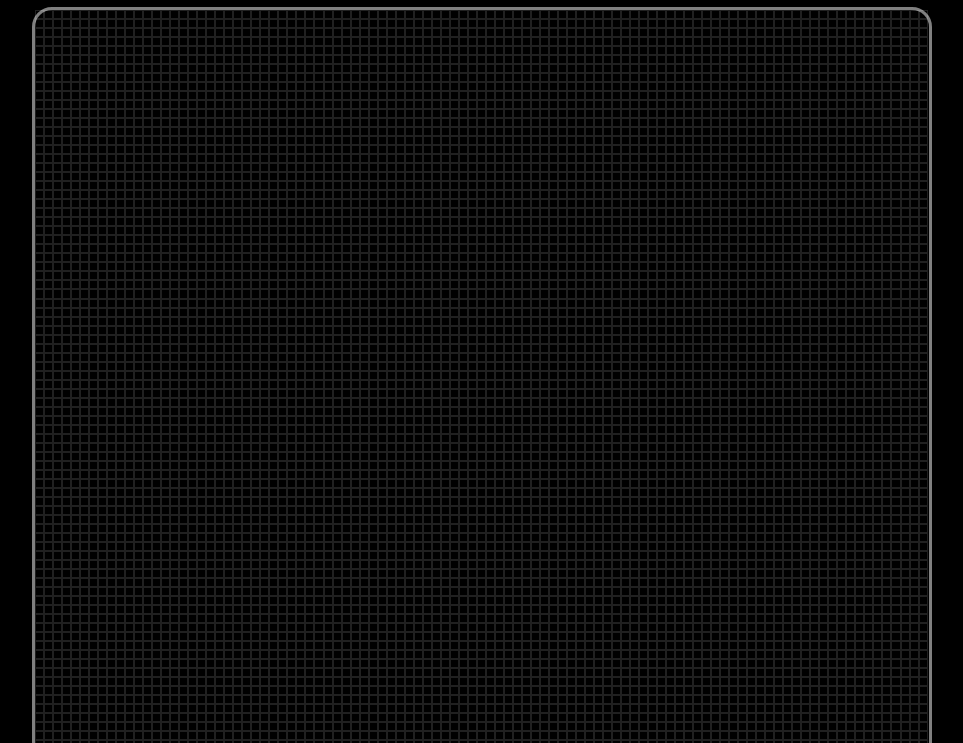
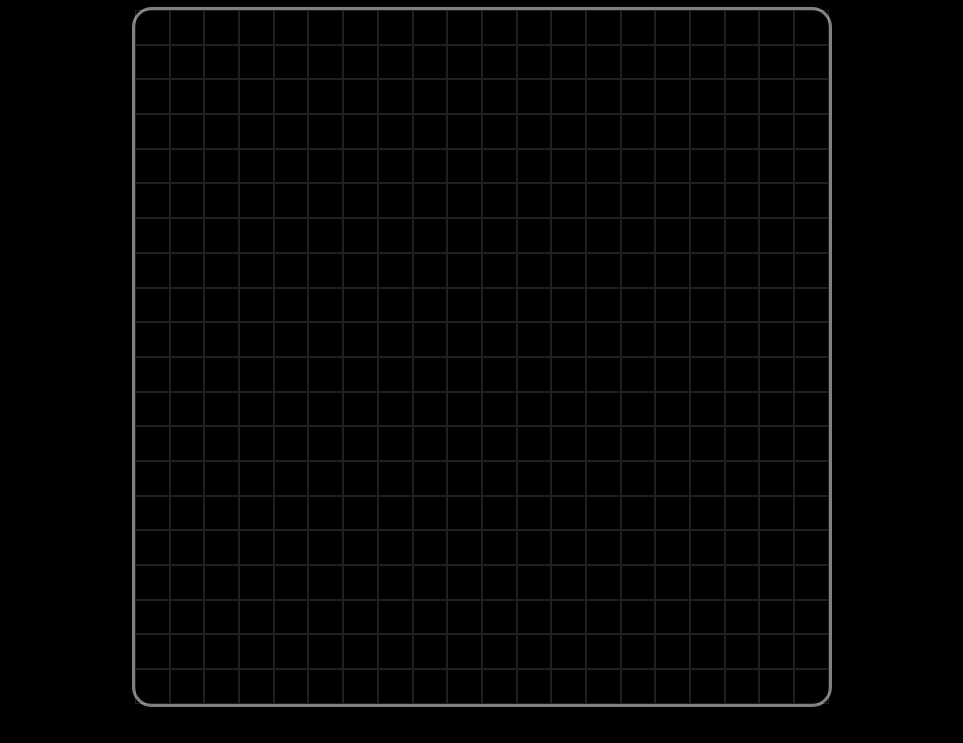
Before and after one commit to drldx/etch-a-sketch, a plain HTML site: page index.html in a window 1280 px wide. Shown: the part 57-800 px from the top of the page, without its empty margins (158-1121 px from the left). Drawn offline with Linux system fonts and the light colour scheme.

Commit message:
update: ui edited

```diff
--- a/script.js
+++ b/script.js
@@ -12,7 +12,7 @@ function renderGrid(size){
   }
 }
 
-renderGrid(99);
+renderGrid(20);
 
 function delGrid(){
   container.textContent = '';
--- a/styles.css
+++ b/styles.css
@@ -24,8 +24,8 @@ h1{
   margin-top: 10px;
   display: flex;
   flex-wrap: wrap;
-  width: 900px;
-  height: 900px;
+  width: 700px;
+  height: 700px;
   border: 3px solid grey;
   border-radius: 20px;
 }
```
